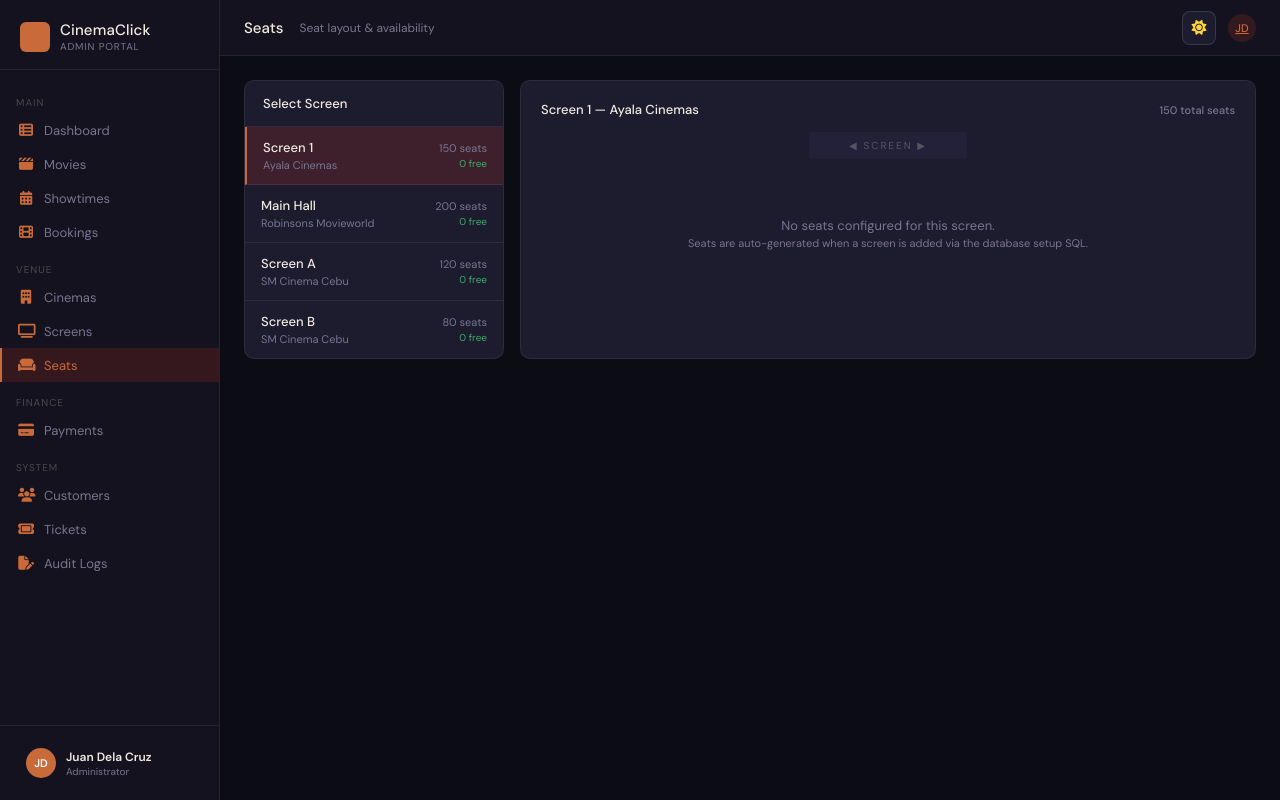
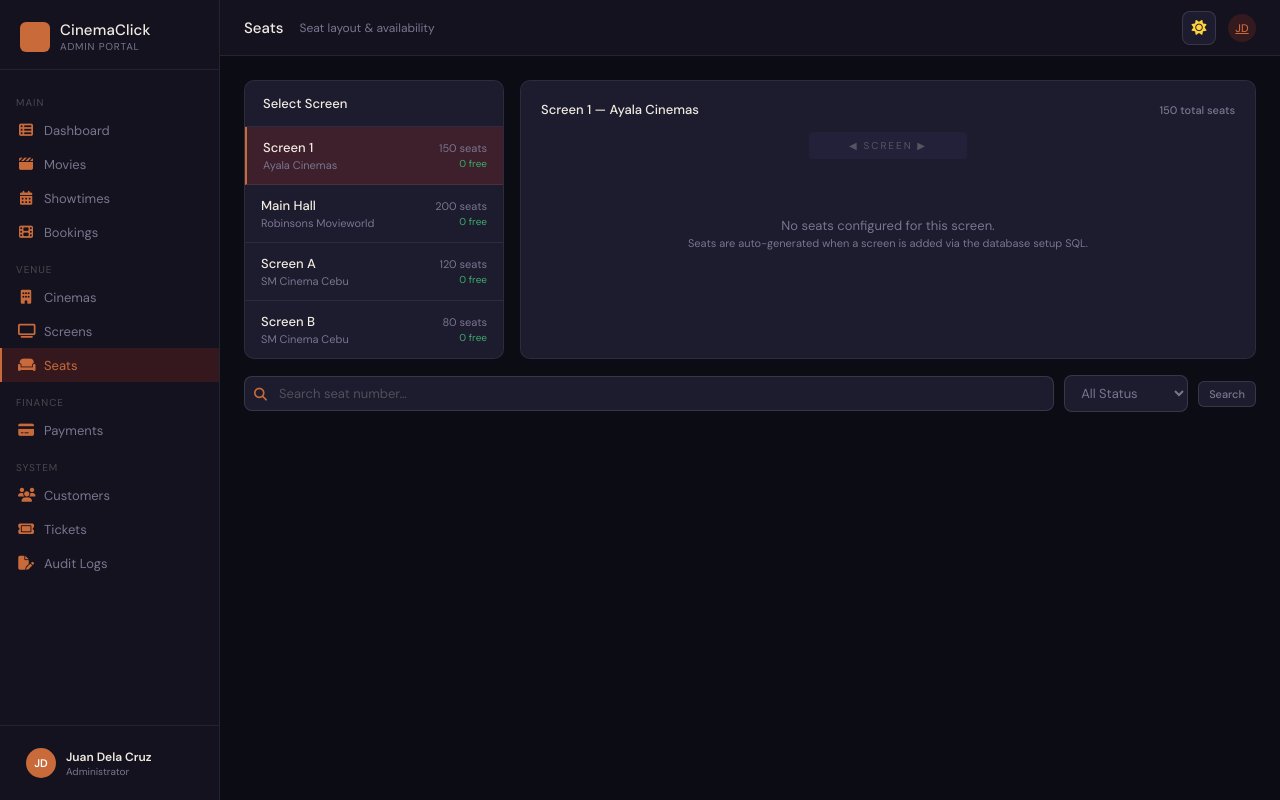
Before and after one commit to Meeue/CinemaClick, a PHP site: page /pages/seats.php in a window 1280 px wide. Run offline with PHP 8.4, Linux system fonts and the light colour scheme; data comes from the database, SQL or seed files in the repository; tables that the repository leaves empty hold one stand-in row (values such as "Sample post").

Commit message:
made a search bar for seats

```diff
--- a/assets/js/layout.js
+++ b/assets/js/layout.js
@@ -1,12 +1,9 @@
-/* layout.js — shared shell injected on every page */
 
-/* ── theme bootstrap (runs before paint) ── */
 (function(){
   var saved = localStorage.getItem('cinema-theme') || 'dark';
   document.documentElement.setAttribute('data-theme', saved);
 })();
 
-/* ── page definitions (updated to .php) ── */
 var PAGES = [
     {key:'dashboard',  href:'dashboard.php',  icon:'<i class="fa-solid fa-table-list" style="color: #C96A3A;"></i>',  label:'Dashboard',  section:'Main'},
   {key:'movies',     href:'movies.php',     icon:'<i class="fa-solid fa-clapperboard" style="color: #C96A3A;"></i>', label:'Movies'},
--- a/pages/seats.php
+++ b/pages/seats.php
@@ -24,13 +24,25 @@ $screens = $conn->query(
      FROM screens s JOIN cinemas c ON s.cinema_id=c.cinema_id ORDER BY c.cinema_name, s.screen_name"
 )->fetch_all(MYSQLI_ASSOC);
 
-$active_screen = $_GET['screen'] ?? ($screens[0]['screen_id'] ?? '');
-$seats = [];
+$active_screen = $_GET['screen']   ?? ($screens[0]['screen_id'] ?? '');
+$seat_q        = trim($_GET['sq']  ?? '');
+$status_f      = $_GET['status_f'] ?? '';
+$all_seats   = []; // unfiltered — used for the visual layout
+$seats       = []; // filtered   — used for the table below
 $screen_info = null;
 if ($active_screen) {
-    $sid = $conn->real_escape_string($active_screen);
+    $sid     = $conn->real_escape_string($active_screen);
+    $sq_safe = $conn->real_escape_string($seat_q);
+    $sf_safe = $conn->real_escape_string($status_f);
     $screen_info = $conn->query("SELECT s.*,c.cinema_name FROM screens s JOIN cinemas c ON s.cinema_id=c.cinema_id WHERE s.screen_id='$sid'")->fetch_assoc();
-    $seats = $conn->query("SELECT * FROM seats WHERE screen_id='$sid' ORDER BY seat_number")->fetch_all(MYSQLI_ASSOC);
+    // Always load ALL seats for the visual layout
+    $all_seats = $conn->query("SELECT * FROM seats WHERE screen_id='$sid' ORDER BY seat_number")->fetch_all(MYSQLI_ASSOC);
+    // Apply filters only for the table
+    $scond = ["screen_id='$sid'"];
+    if ($sq_safe) $scond[] = "seat_number LIKE '%$sq_safe%'";
+    if ($sf_safe) $scond[] = "status='$sf_safe'";
+    $swhere = 'WHERE '.implode(' AND ', $scond);
+    $seats = $conn->query("SELECT * FROM seats $swhere ORDER BY seat_number")->fetch_all(MYSQLI_ASSOC);
 }
 
 $seat_counts = [];
@@ -42,7 +54,7 @@ foreach ($screens as $sc) {
 }
 $conn->close();
 
-$seat_rows = array_chunk($seats, 10);
+$seat_rows = array_chunk($all_seats, 10); // layout always uses unfiltered
 require_once '../includes/header.php';
 ?>
 
@@ -98,7 +110,7 @@ document.getElementById('pageContent').innerHTML=`
       <span style="font-size:11px;color:var(--text-muted)"><?= e($screen_info['total_seats']) ?> total seats</span>
     </div>
     <div class="big-screen-bar">◀ SCREEN ▶</div>
-    <?php if ($seats): ?>
+    <?php if ($all_seats): ?>
     <div class="vis-rows">
       <?php foreach($seat_rows as $ri => $row): ?>
       <div class="vis-row">
@@ -132,6 +144,28 @@ document.getElementById('pageContent').innerHTML=`
   </div>
 </div>
 
+<?php if ($screen_info): ?>
+<div class="toolbar" style="margin-top:16px">
+  <form method="GET" style="display:flex;gap:10px;flex:1;flex-wrap:wrap;align-items:center">
+    <input type="hidden" name="screen" value="<?= e($active_screen) ?>"/>
+    <div class="search-box">
+      <span class="search-icon"><i class="fa-solid fa-magnifying-glass" style="color:var(--accent)"></i></span>
+      <input type="text" name="sq" value="<?= e($seat_q) ?>" placeholder="Search seat number…"/>
+    </div>
+    <select class="filter-select" name="status_f" onchange="this.form.submit()">
+      <option value="">All Status</option>
+      <option value="Available"   <?= $status_f==='Available'   ?'selected':'' ?>>Available</option>
+      <option value="Taken"       <?= $status_f==='Taken'       ?'selected':'' ?>>Taken</option>
+      <option value="Maintenance" <?= $status_f==='Maintenance' ?'selected':'' ?>>Maintenance</option>
+    </select>
+    <button class="btn btn-ghost btn-sm" type="submit">Search</button>
+    <?php if ($seat_q || $status_f): ?>
+      <a href="seats.php?screen=<?= e($active_screen) ?>" style="font-size:12px;color:var(--text-muted);align-self:center">Clear</a>
+    <?php endif; ?>
+  </form>
+</div>
+<?php endif; ?>
+
 <?php if ($seats): ?>
 <div class="table-wrap"><table>
   <thead><tr><th>Seat ID</th><th>Seat Number</th><th>Type</th><th>Status</th><th style="text-align:right">Actions</th></tr></thead>
@@ -149,7 +183,7 @@ document.getElementById('pageContent').innerHTML=`
   <?php endforeach; ?>
   </tbody>
 </table>
-<div class="table-footer"><div class="table-count"><?= count($seats) ?> seats</div></div>
+<div class="table-footer"><div class="table-count"><?= count($seats) ?> seat<?= count($seats)!==1?'s':'' ?><?= ($seat_q||$status_f) ? ' found' : '' ?></div></div>
 </div>
 <?php endif; ?>
 `;
```
